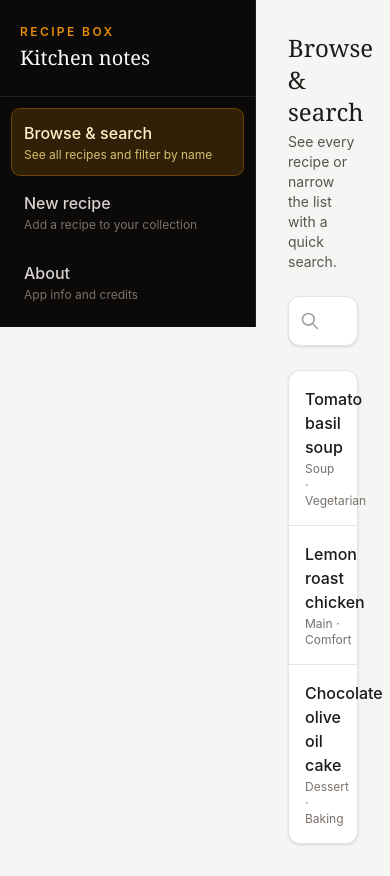
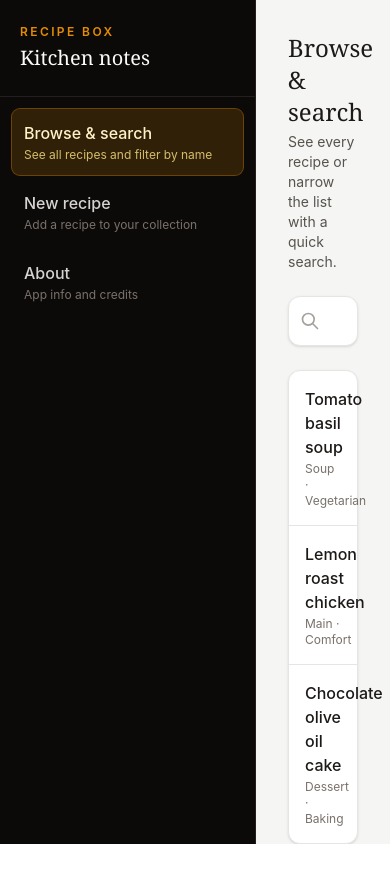
Before and after one commit to Davidn0072/ai-recipes-cli, a React (Vite) app: page / in a window 390 px wide. After the commit the page ends 844 px from the top, so only its background shows below. Built offline with nearby package versions, Linux system fonts and the light colour scheme.

Commit message:
Update layout styles for App and Sidebar components to improve responsiveness

```diff
--- a/src/App.tsx
+++ b/src/App.tsx
@@ -120,9 +120,9 @@ function App() {
   const [view, setView] = useState<SidebarView>('browse');
 
   return (
-    <div className="flex min-h-screen bg-stone-100 text-stone-900">
+    <div className="flex h-screen min-h-0 bg-stone-100 text-stone-900">
       <Sidebar active={view} onSelect={setView} />
-      <main className="min-w-0 flex-1 overflow-auto p-8 md:p-10">
+      <main className="min-h-0 min-w-0 flex-1 overflow-auto p-8 md:p-10">
         <div className="mx-auto max-w-2xl">
           {view === 'browse' && <BrowseSearchPanel />}
           {view === 'new-recipe' && <NewRecipePanel />}
--- a/src/components/Sidebar.tsx
+++ b/src/components/Sidebar.tsx
@@ -26,7 +26,7 @@ const navItems: { id: SidebarView; label: string; description: string }[] = [
 export function Sidebar({ active, onSelect }: SidebarProps) {
   return (
     <aside
-      className="flex h-full w-64 shrink-0 flex-col border-r border-stone-800/80 bg-stone-950 text-stone-100"
+      className="flex h-full min-h-0 w-64 shrink-0 flex-col border-r border-stone-800/80 bg-stone-950 text-stone-100"
       aria-label="Main navigation"
     >
       <div className="border-b border-stone-800/80 px-5 py-6">
```
